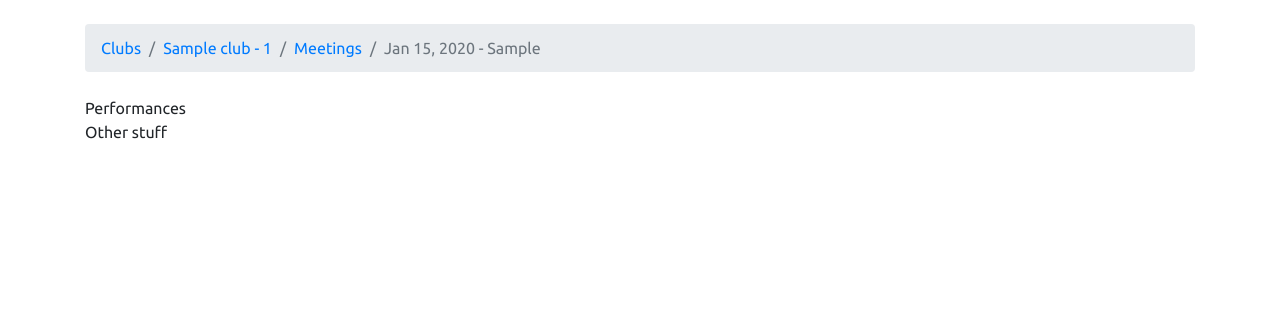
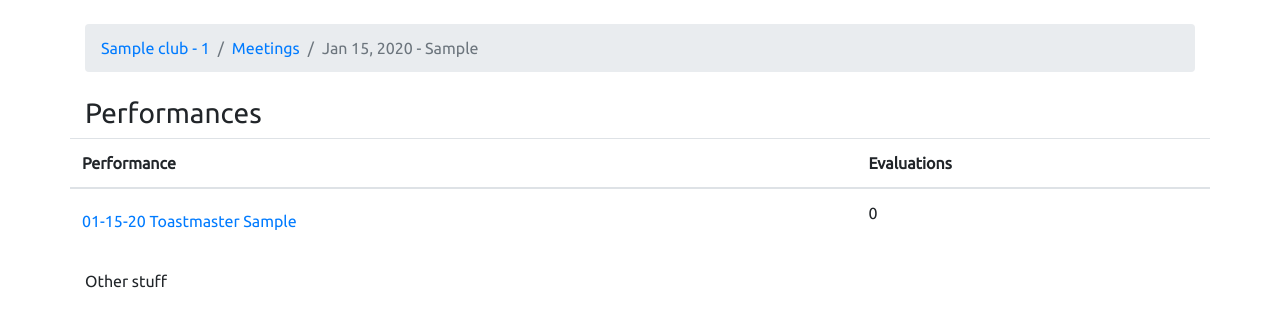
Before and after one commit to Andrew-Whitaker/tm-feedback, a Django app: page /clubs/1/meetings/1/ in a window 1280 px wide. Shown: the part 56-383 px from the top of the page. Run offline with Django 3.2, Linux system fonts and the light colour scheme; tables that the repository leaves empty hold one stand-in row (values such as "Sample post"); some libraries are stand-ins or nearby versions.

Commit message:
Added table of performances to the Meeting Detail page

```diff
--- a/tmfeedback/meetings/templates/meetings/meeting_detail.html
+++ b/tmfeedback/meetings/templates/meetings/meeting_detail.html
@@ -7,7 +7,6 @@
 {% endblock %}
 
 {% block breadcrumb %}
-  <li class="breadcrumb-item"><a href="{% url 'club_index' %}">Clubs</a></li>
   <li class="breadcrumb-item"><a href="{% url 'club_home' club.id %}">{{club.name}} - {{club.id}}</a></li>
   <li class="breadcrumb-item"><a href="{% url 'meeting_list' club.id %}">Meetings</a></li>
   <li class="breadcrumb-item active">{{meeting}}</li>
@@ -16,7 +15,23 @@
 {% block content %}
 
   <div class="row">
-    <div class="col-md-12">Performances</div>
+    <h3 class="col-md-12">Performances</h3>
+    <table class="table">
+      <thead class="thead-inverse">
+        <tr>
+          <th>Performance</th>
+          <th>Evaluations</th>
+        </tr>
+      </thead>
+      <tbody>
+        {% for perf in performances %}
+          <tr>
+            <td class="align-middle"><a href="{% url 'performance_detail' club.id meeting.pk perf.pk %}">{{ perf }}</a></td>
+            <td class="align-middle"><p class="text_muted">0</p></td>
+          </tr>
+        {% endfor %}
+      </tbody>
+    </table>
   </div>
   <div class="row">
     <div class="col-md-4">Other stuff</div>
--- a/tmfeedback/meetings/views.py
+++ b/tmfeedback/meetings/views.py
@@ -37,6 +37,7 @@ class MeetingDetailView(DetailView):
         club_id = self.kwargs.get('club_id')
         context = super().get_context_data(**kwargs)
         context['club'] = get_object_or_404(Club, id=club_id)
+        context['performances'] = self.object.performances.all()
         return context
 
 
```
